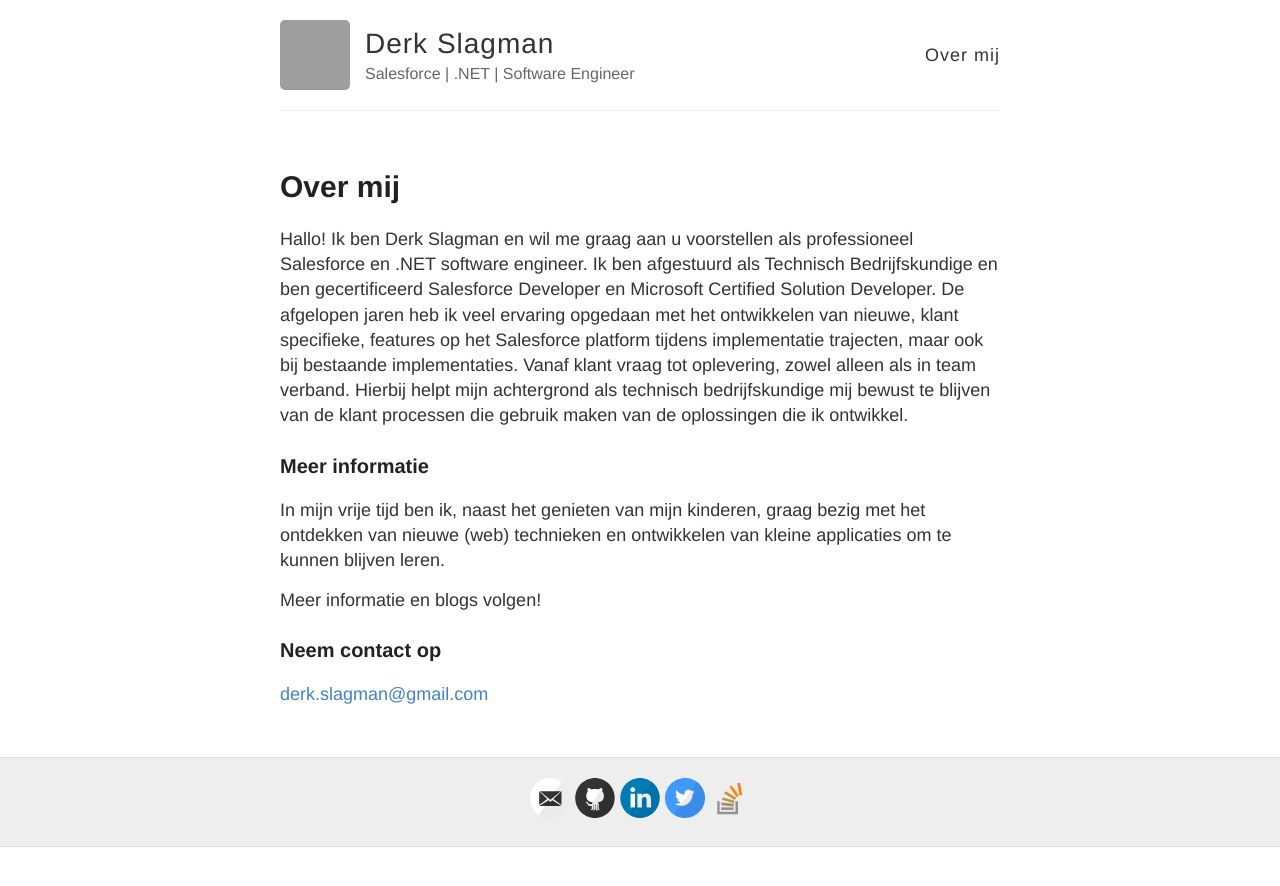
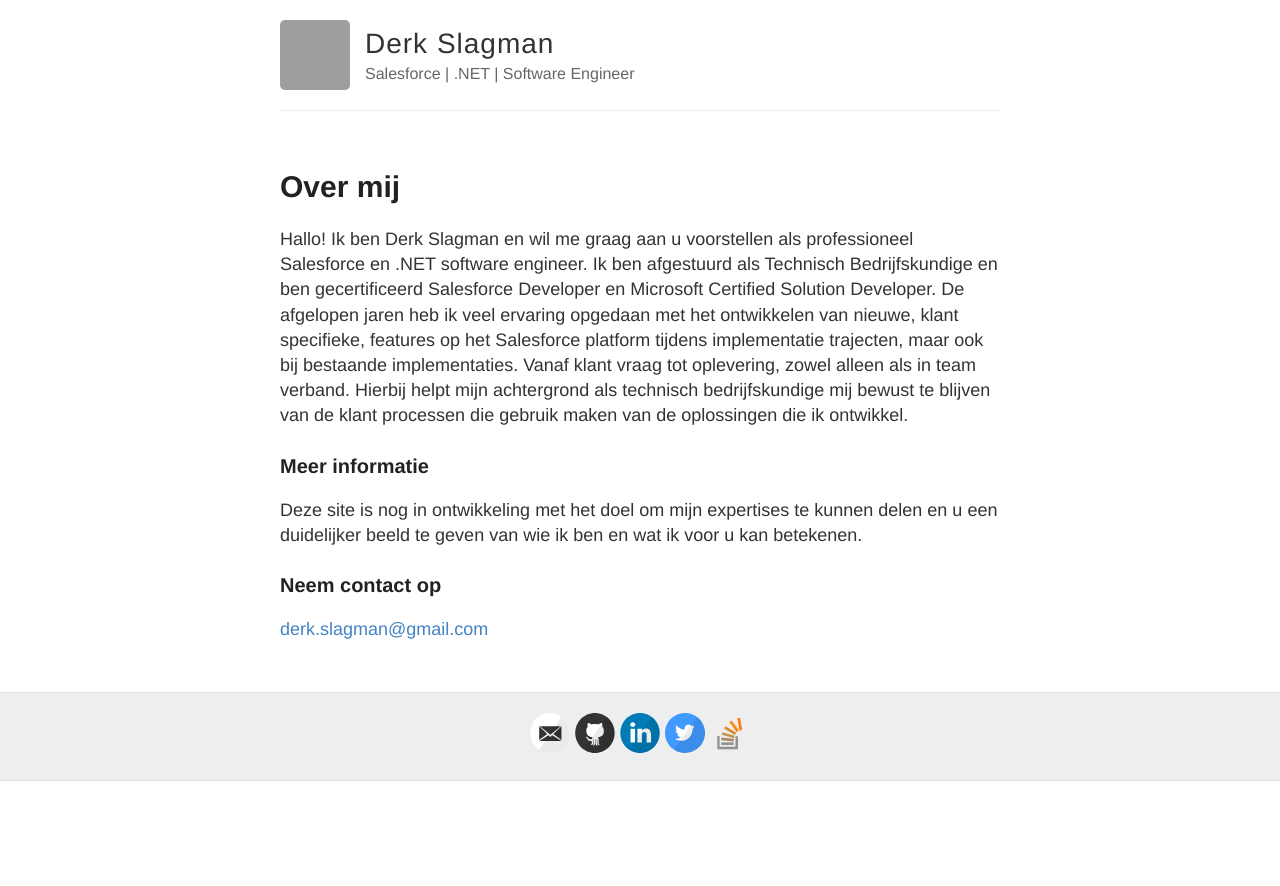
Before and after one commit to dslagman/dslagman.github.io, a Jekyll site: the page built from pages/about.md, in a window 1280 px wide. Shown: the top 886 px of the page. Built offline with Jekyll 4.4.1, drawn with Linux system fonts in a browser that asks for light colours; grey boxes are pictures that could not be loaded.

Commit message:
moved about to index

```diff
--- a/about.md
+++ b/_includes/about-content.md
@@ -1,18 +1,8 @@
----
-layout: page
-title: Over mij
-permalink: /over-mij/
-redirect_from: /
----
-
+# Over mij
 Hallo! Ik ben Derk Slagman en wil me graag aan u voorstellen als professioneel Salesforce en .NET software engineer. Ik ben afgestuurd als Technisch Bedrijfskundige en ben gecertificeerd Salesforce Developer en Microsoft Certified Solution Developer. De afgelopen jaren heb ik veel ervaring opgedaan met het ontwikkelen van nieuwe, klant specifieke, features op het Salesforce platform tijdens implementatie trajecten, maar ook bij bestaande implementaties. Vanaf klant vraag tot oplevering, zowel alleen als in team verband. Hierbij helpt mijn achtergrond als technisch bedrijfskundige mij bewust te blijven van de klant processen die gebruik maken van de oplossingen die ik ontwikkel.
 
 ### Meer informatie
-
-In mijn vrije tijd ben ik, naast het genieten van mijn kinderen, graag bezig met het ontdekken van nieuwe (web) technieken en ontwikkelen van kleine applicaties om te kunnen blijven leren.
-
-Meer informatie en blogs volgen!
+Deze site is nog in ontwikkeling met het doel om mijn expertises te kunnen delen en u een duidelijker beeld te geven van wie ik ben en wat ik voor u kan betekenen.
 
 ### Neem contact op
-
 [derk.slagman@gmail.com](mailto:derk.slagman@gmail.com)
--- a/_layouts/default.html
+++ b/_layouts/default.html
@@ -28,7 +28,7 @@
 
           <nav>
             <!-- <a href="{{ site.baseurl }}/">Blog</a> -->
-            <a href="{{ site.baseurl }}/over-mij">Over mij</a>
+            <!-- <a href="{{ site.baseurl }}/over-mij">Over mij</a> -->
           </nav>
         </header>
       </div>
--- a/index.html
+++ b/index.html
@@ -1,6 +1,9 @@
 ---
 layout: default
 ---
+
+{% capture about %}{% include about-content.md %}{% endcapture %}
+{{ about  | markdownify }}
 
 <div class="posts">
   {% for post in site.posts %}
--- /dev/null
+++ b/pages/about.md
@@ -0,0 +1,7 @@
+---
+    layout: page
+    permalink: /over-mij/
+---
+
+{% capture about %}{% include about-content.md %}{% endcapture %}
+{{ about  | markdownify }}
```
